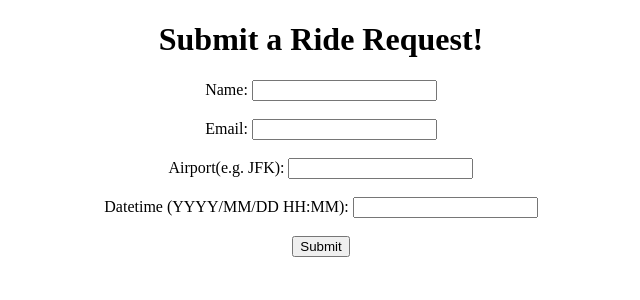
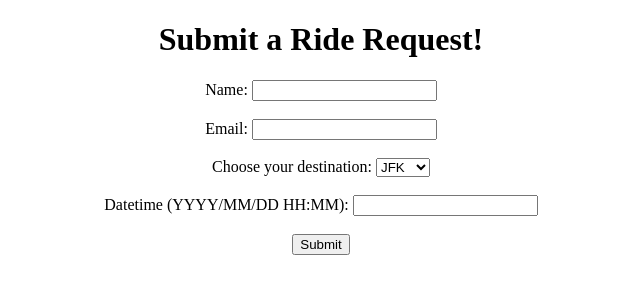
Before and after one commit to CandiceW21/Flightmate, a Flask app: page / in a window 1280 px wide. Shown: the top 300 px of the page, without its empty margins (319-959 px from the left). Run offline with Flask 3, Linux system fonts and the light colour scheme.

Commit message:
second milestone

```diff
--- a/templates/index.html
+++ b/templates/index.html
@@ -5,11 +5,19 @@
     <body>
         <h1>Submit a Ride Request!</h1>
         <form method = "post">
-            Name: <input type="text" name = "name"><br>
-            <br>Email: <input type="email" name = "email"><br>
-            <br>Airport(e.g. JFK): <input type="text" name = "airport"><br>
-            <br>Datetime (YYYY/MM/DD HH:MM): <input type="text" name = "datetime"><br>
-            <br><input type="submit" value="Submit">
+            Name: <input type="text" name = "name"><br><br>
+            Email: <input type="email" name = "email"><br><br>
+
+            <label for ="airport">Choose your destination:</label>
+            <select id="airport" name="airport">
+                <option value="JFK">JFK</option>
+                <option value="LGA">LGA</option>
+                <option value="EWR">EWR</option>
+                <option value="LAX">LAX</option>
+            </select><br><br>
+
+            Datetime (YYYY/MM/DD HH:MM): <input type="text" name = "datetime"><br><br>
+            <input type="submit" value="Submit">
         </form>
     </body>
     </center>
```
